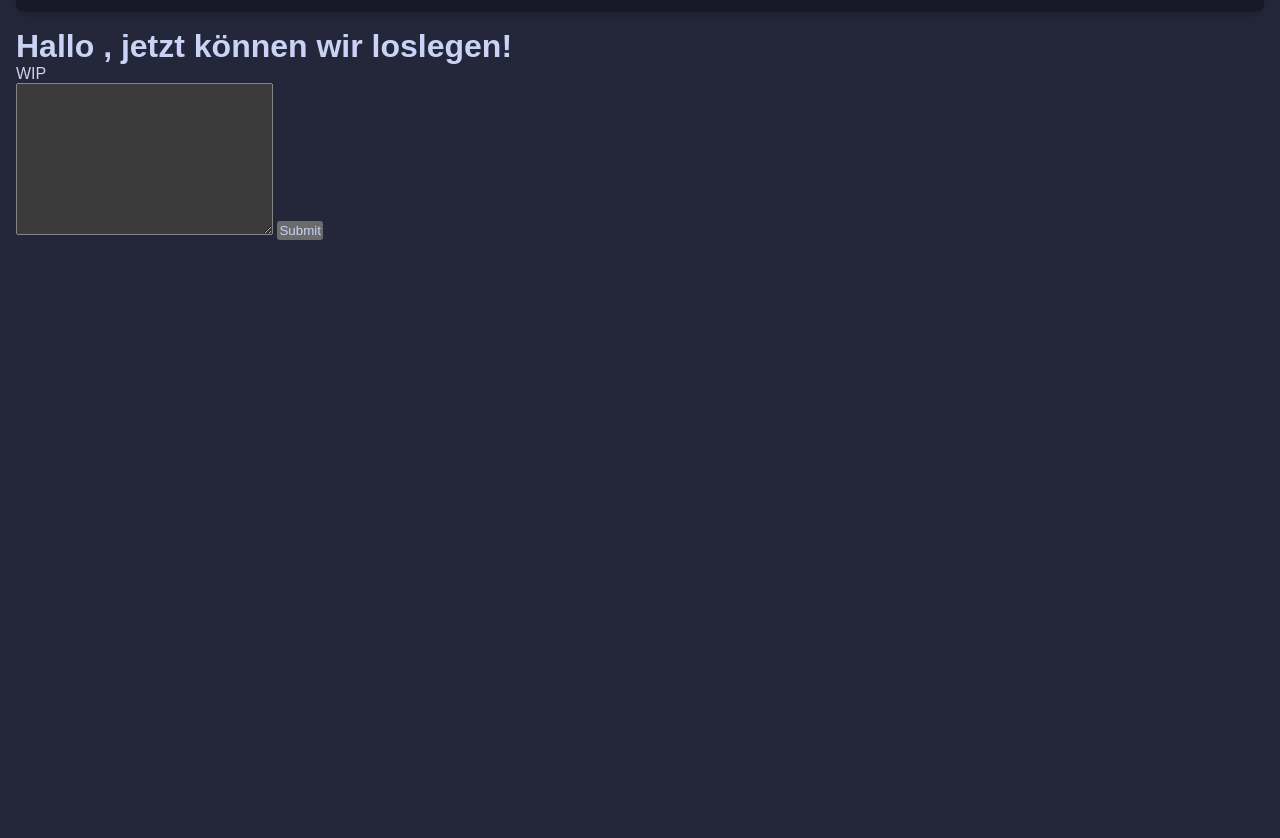
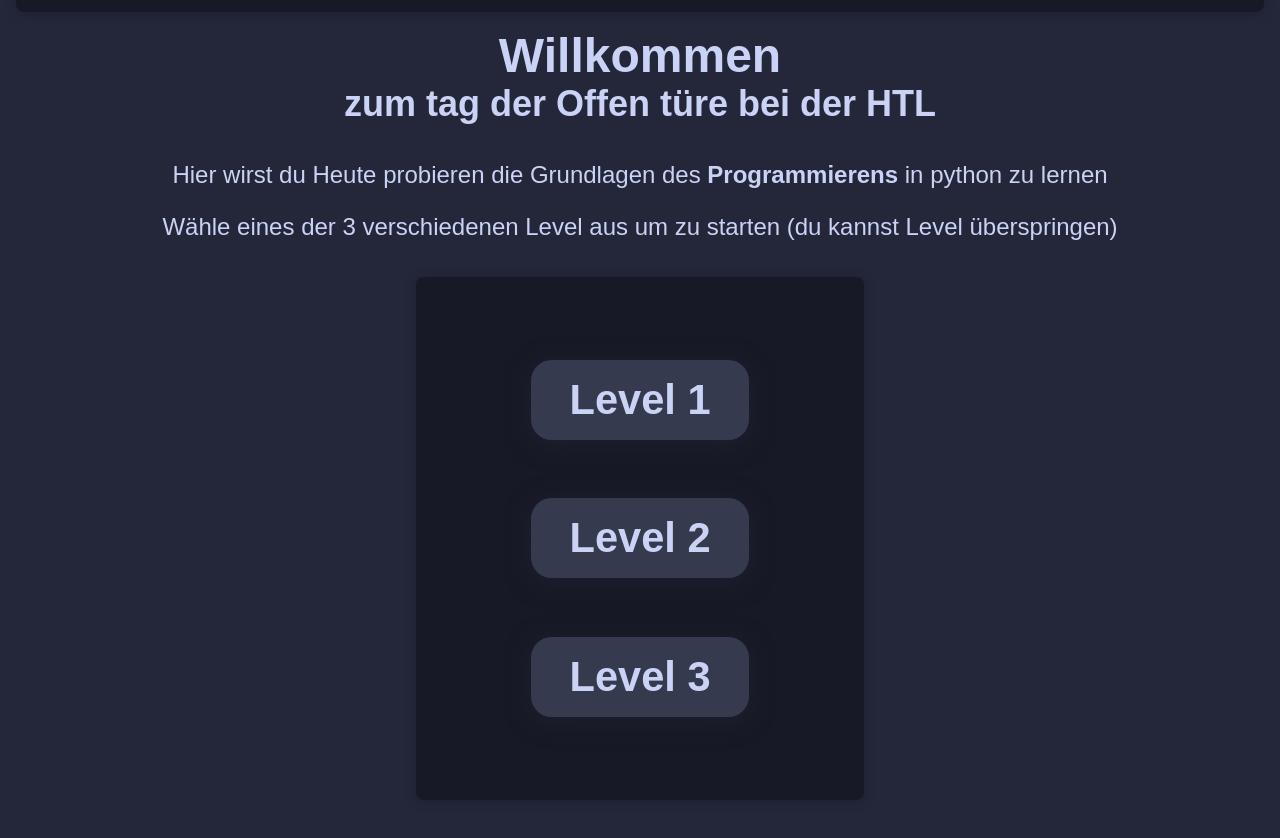
Before and after one commit to 137-Trimethylxanthin/HTL-Vill-Codinglab, a SvelteKit app: page /home in a window 1280 px wide. Shown: the top 838 px of the page. Before the commit the page ends 800 px from the top, so only its background shows below. Built offline with nearby package versions, Linux system fonts and the light colour scheme.

Commit message:
fst commit for moved home to checkCode

```diff
--- a/src/routes/+layout.svelte
+++ b/src/routes/+layout.svelte
@@ -67,7 +67,7 @@
     {#if isOpen}
         <div id="open">
             <ul>
-                <li><button on:click={logOut}>Abmelden</button>
+                <li><button on:click={logOut}>Abmelden</button></li>
                 <li>test</li>
             </ul>
             <div on:click={toggleHeader} id="openToggle">Close</div>
@@ -77,4 +77,5 @@
     {/if}
 </header>
 
+
 <slot />
--- a/src/routes/home/+page.svelte
+++ b/src/routes/home/+page.svelte
@@ -1,26 +1,53 @@
 <script lang="ts">
-  import { invoke } from "@tauri-apps/api";
-    import { nameStore } from "../../utils/stores";
-  import { message } from "@tauri-apps/api/dialog";
+import {nameStore} from "../../utils/stores";
+import {goto} from "$app/navigation";
 
-    function checkCode(event: Event) {
-        event.preventDefault();
-        const code = (document.getElementById("code") as HTMLTextAreaElement).value;
-        invoke("check_python", { code }).then((res) => {
-            if (res) {
-                message("Dein Code ist korrekt!", "Erfolg");
-            } else {
-                message("Dein Code ist nicht korrekt!", "Fehler");
-            }
-        });
+function switchLevel(level: number) {
+    return () => {
+        goto(`/level_${level}`);
     }
+}
+
 </script>
 
-<div>
-    <h1>Hallo {$nameStore}, jetzt können wir loslegen!</h1>
-    <p>WIP</p>
-    <form on:submit|preventDefault={checkCode}>
-        <textarea name="code" id="code" cols="30" rows="10"></textarea>
-        <button type="submit">Submit</button>
-    </form>
+<div class="title">
+    <h1>Willkommen {$nameStore}</h1>
+    <h2>zum tag der Offen türe bei der <b>HTL</b></h2>
 </div>
+
+
+<div class="startText">
+    <p>Hier wirst du Heute probieren die Grundlagen des <b>Programmierens</b> in python zu lernen</p>
+    <p>Wähle eines der 3 verschiedenen Level aus um zu starten (du kannst Level überspringen)</p>
+</div>
+
+
+<div class="levelSelect">
+
+    <div class="tooltip-container">
+        <button class="levelbtn" on:click={switchLevel(1)}>Level 1</button>
+        <div class="tooltip">
+            Dieses Level ist für komplette Anfänger die noch nie programmiert haben. <br>
+            Hier werden dir die Grundlagen beigebracht.
+        </div>
+    </div>
+
+    <div class="tooltip-container">
+        <button class="levelbtn" on:click={switchLevel(2)}>Level 2</button>
+        <div class="tooltip">
+            Dieses Level ist für Leute die schon ein mal Programmiert haben. <br>
+            Es gibt eine Erklärung zu den Funktionen die du brauchst.
+        </div>
+    </div>
+
+    <div class="tooltip-container">
+        <button class="levelbtn" on:click={switchLevel(3)} >Level 3</button>
+        <div class="tooltip">
+            Ein Level für die Profis. <br>
+            Hier solltest du bereits die Grundlagen von Python kennen (oder die vorherigen Level gemacht haben). <br>
+            Hier gibts es nur noch die Aufgabenstellung und du musst dir selbst überlegen wie du sie löst. <br>
+            Viel Spaß!
+        </div>
+    </div>
+
+</div>
--- a/src/routes/style.css
+++ b/src/routes/style.css
@@ -185,14 +185,102 @@ header{
 }
 
 .levelbtn{
-    width: 10vw;
+
     background: var(--surface0);
     box-shadow: var(--mantel) 0 0.1em 0.6em;
-    border-bottom-left-radius: 0.5em;
-    border-bottom-right-radius: 0.5em;
-    height: 5vh;
+    border-radius: 0.5em;
+    height: 10vh;
     display: flex;
     justify-content: center;
     align-items: center;
     flex-direction: column;
+    border: none;
+    font-size: 2.6em;
+    width: 17vw;
+    margin: 0.7em;
+    font-weight: 700;
+    padding: .5em;
 }
+
+.levelSelect div:first-child button{
+    margin-top: 2em !important
+}
+
+.levelSelect div:last-child button{
+    margin-bottom: 2em !important
+}
+
+.levelbtn:hover {
+    background: var(--surface1);
+    box-shadow: var(--surface0) 0 0.1em 0.6em;
+    transform: scale(1.1);
+    cursor: pointer;
+}
+
+.levelSelect{
+    display: flex;
+    justify-content: space-around;
+    align-items: center;
+    flex-direction: column;
+    background: var(--crust);
+    border-radius: 0.5em;
+    box-shadow: var(--mantel) 0 0.1em 0.6em;
+    width: 35vw;
+    margin:  0.5em auto;
+
+}
+
+
+.tooltip-container {
+    position: relative;
+    display: inline-block;
+}
+
+.tooltip {
+    visibility: hidden;
+    background-color: var(--overlay2);
+    color: var(--crust);
+    text-align: center;
+    padding: 1em .5em;
+    border-radius: .25em;
+    position: absolute;
+    z-index: 1;
+    bottom: -50%;
+    left: 50%;
+    margin-left: 60px;
+    opacity: 0;
+    transition: opacity 0.3s;
+    width: 30vw;
+
+}
+
+.tooltip-container:hover .tooltip {
+    visibility: visible;
+    opacity: 1;
+}
+
+.title {
+    font-size: 1.5em;
+    font-weight: 700;
+    display: flex;
+    justify-content: center;
+    align-items: center;
+    flex-direction: column;
+    margin-bottom: 1em;
+}
+
+.startText{
+    font-size: 1.5em;
+    font-weight: 500;
+    display: flex;
+    justify-content: center;
+    align-items: center;
+    flex-direction: column;
+    margin-bottom: 1em;
+    color: var(--text);
+    text-align: center;
+
+}
+.startText p{
+    margin: 0.5em;
+}
```
Also changed, not shown: src/routes/checkCode/+page.svelte (added, +26 -0 lines).
